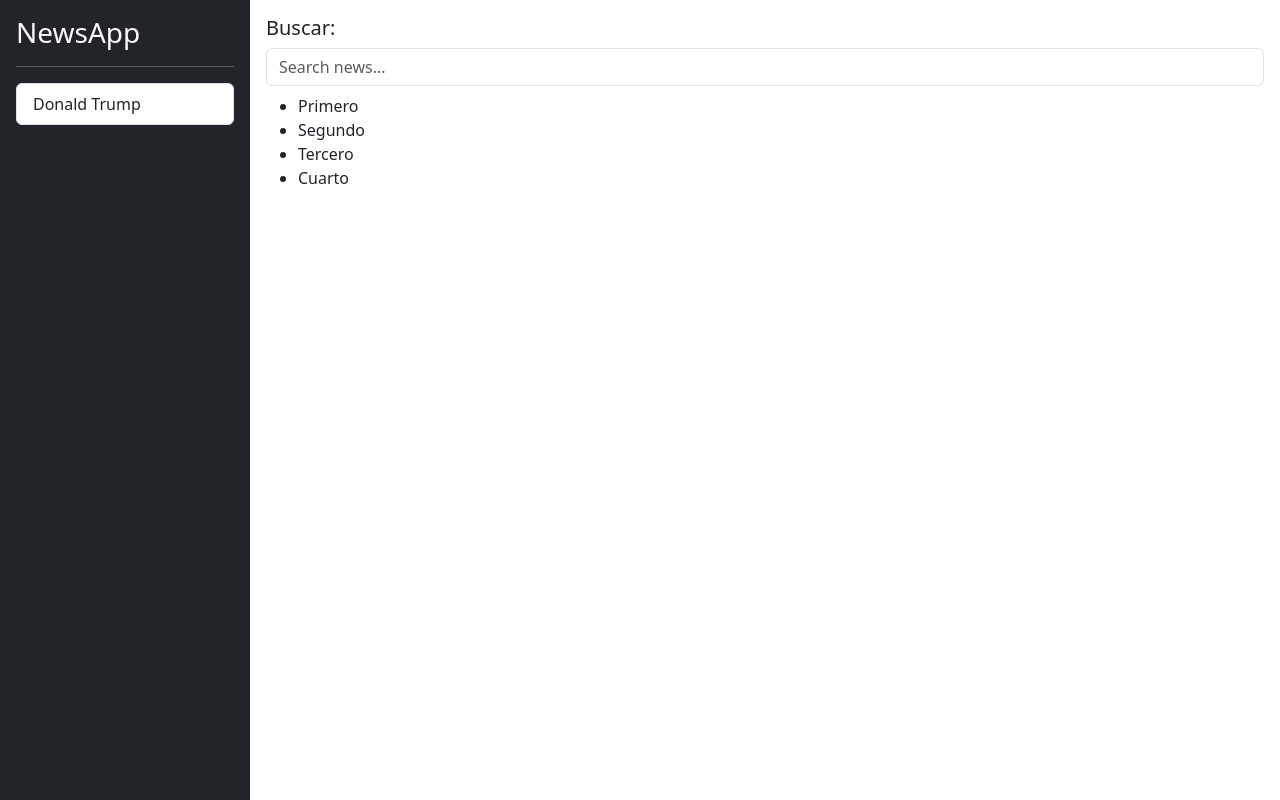
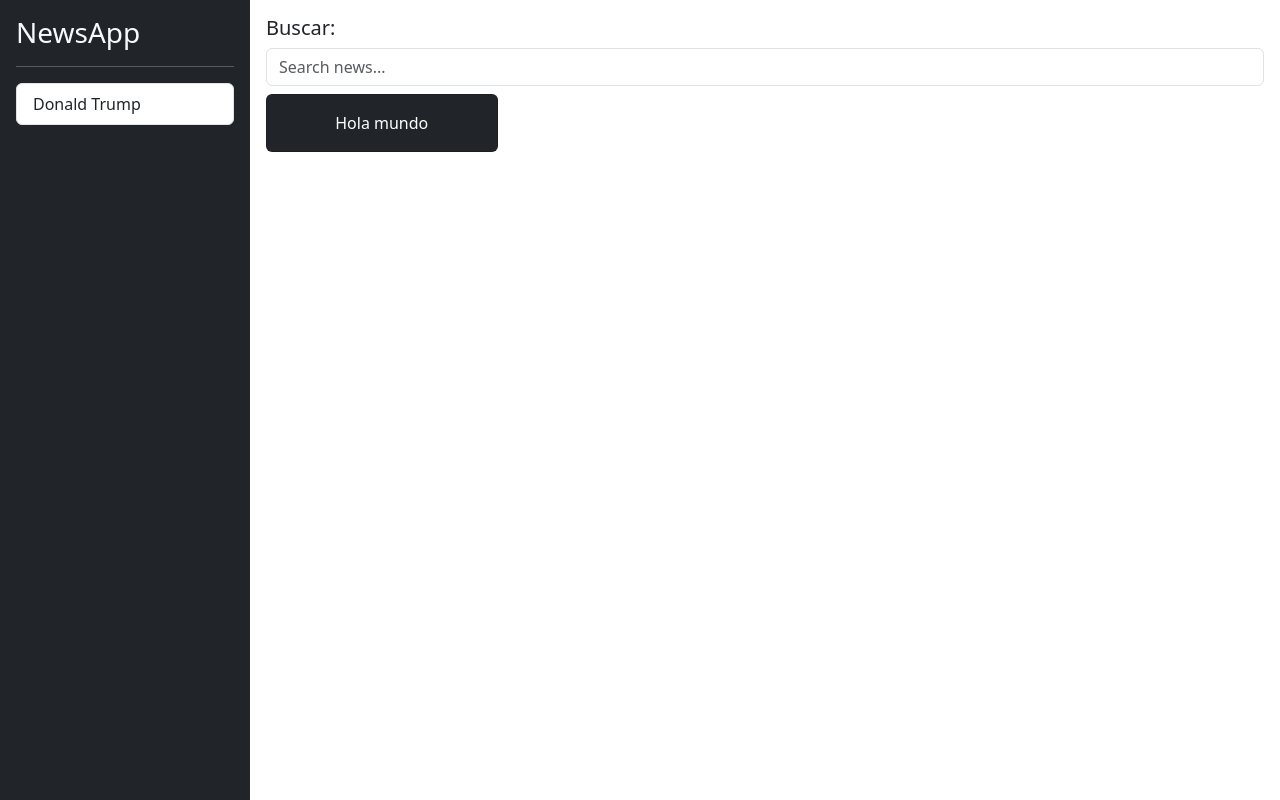
Before and after one commit to eduardom-34/news-app, an Angular app: page / in a window 1280 px wide. Built offline with nearby package versions, Linux system fonts and the light colour scheme.

Commit message:
CardList

```diff
--- /dev/null
+++ b/src/app/news/components/card-list-news/card-list.component.html
@@ -0,0 +1,24 @@
+<div class="row">
+
+
+
+  <div class="col-md-3 col-sm-6">
+
+    <div class="card mb-2 text-center bg-dark">
+
+      <!-- TODO: Crear imagen de div -->
+
+      <div class="card-body text-white">
+        <p class="card-text">Hola mundo</p>
+      </div>
+
+
+    </div>
+
+  </div>
+
+
+
+
+
+</div>
--- a/src/app/news/news.module.ts
+++ b/src/app/news/news.module.ts
@@ -3,12 +3,14 @@ import { CommonModule } from '@angular/common';
 
 import { HomePageComponent } from './pages/home/home-page.component';
 import { SearchBoxComponent } from './components/search-box/search-box-components';
+import { CardListComponent } from './components/card-list-news/card-list.component';
 
 
 @NgModule({
   declarations: [
     HomePageComponent,
-    SearchBoxComponent
+    SearchBoxComponent,
+    CardListComponent,
   ],
   imports: [
     CommonModule
--- a/src/app/news/pages/home/home-page.component.html
+++ b/src/app/news/pages/home/home-page.component.html
@@ -9,12 +9,7 @@
   <div class="col-12 pt-2">
     <!-- listado de news -->
      <!-- card-news -->
-     <ul>
-      <li>Primero</li>
-      <li>Segundo</li>
-      <li>Tercero</li>
-      <li>Cuarto</li>
-     </ul>
+     <news-card-list></news-card-list>
   </div>
 
 </div>
```
Also changed, not shown: src/app/news/components/card-list-news/card-list.component.ts (added, +9 -0 lines).
